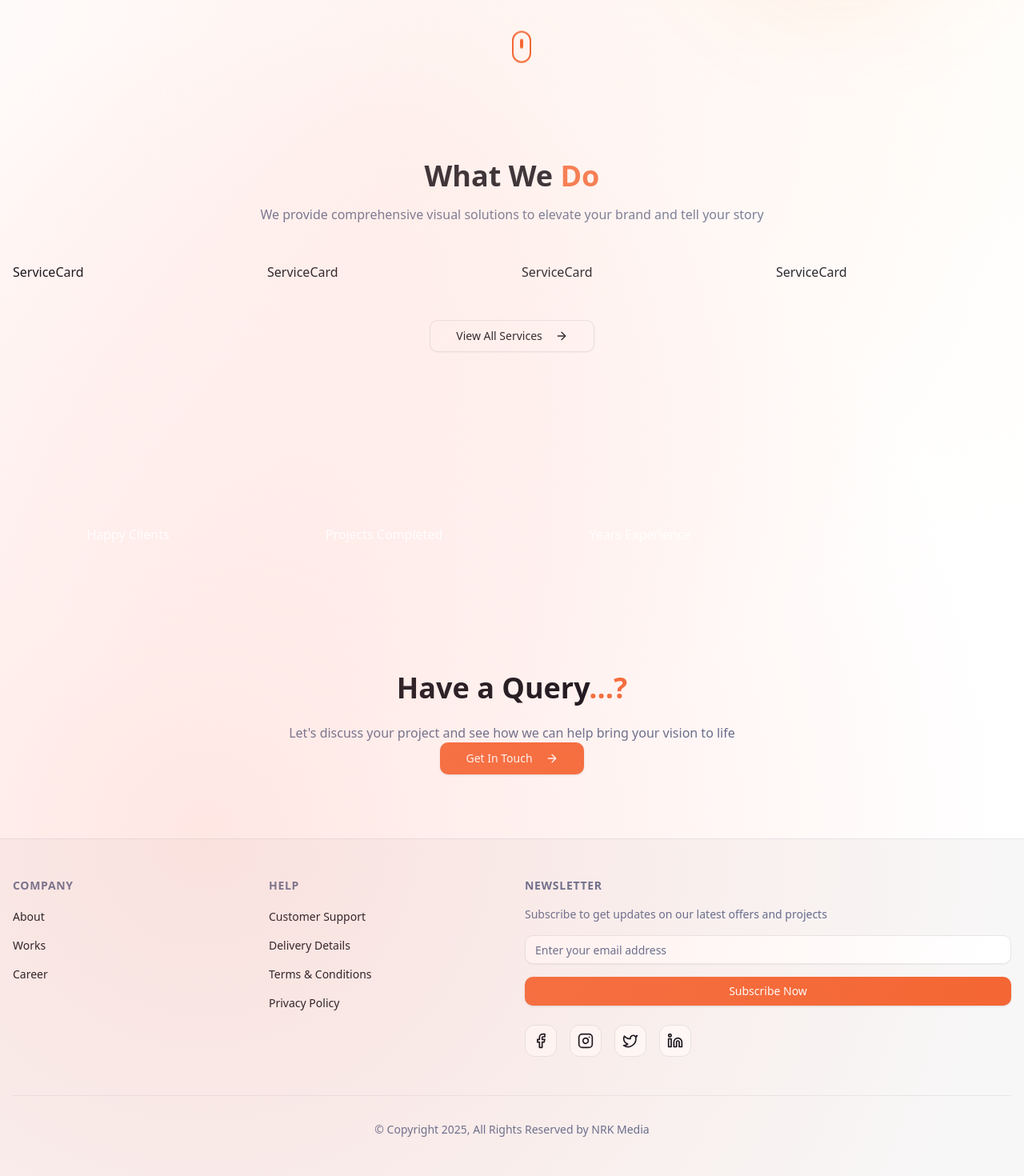
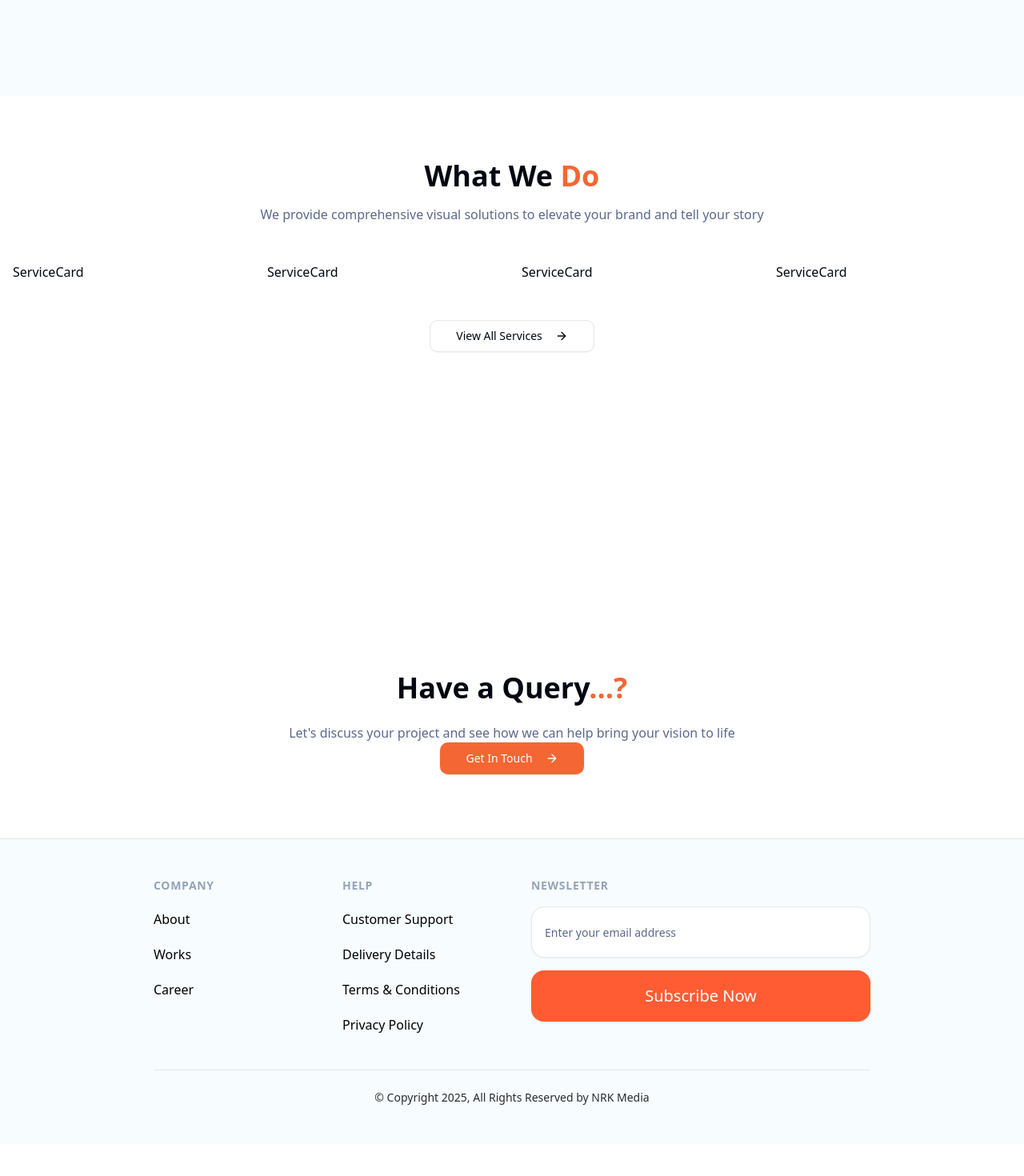
Before and after one commit to Shantanupokale/nrk-media-frontend, a React (Vite) app: page / in a window 1280 px wide. Shown: the part 680-2150 px from the top of the page at 80% size. After the commit the page ends 2110 px from the top, so only its background shows below. Built offline with nearby package versions, Linux system fonts and the light colour scheme.

Commit message:
Refactor Footer and HeroSection components: update styling, remove unused social links, and enhance layout

```diff
--- a/src/components/Footer.jsx
+++ b/src/components/Footer.jsx
@@ -33,28 +33,22 @@ const Footer = () => {
     { href: "/privacy", label: "Privacy Policy" },
   ];
 
-  const socialLinks = [
-    { icon: Facebook, href: "#", label: "Facebook" },
-    { icon: Instagram, href: "#", label: "Instagram" },
-    { icon: Twitter, href: "#", label: "Twitter" },
-    { icon: Linkedin, href: "#", label: "LinkedIn" },
-  ];
-
   return (
-    <footer className="bg-muted/50 border-t border-border">
-      <div className="container mx-auto px-4 py-12">
-        <div className="grid grid-cols-1 md:grid-cols-4 gap-8">
+    <footer className="bg-[#F7FCFE] border-t border-border flex justify-center">
+      <div className="w-[75vw] px-8 py-12">
+        {/* Grid Layout */}
+        <div className="grid grid-cols-12 gap-12 items-start">
           {/* Company Links */}
-          <div>
-            <h3 className="text-sm font-semibold text-muted-foreground uppercase tracking-wider mb-4">
+          <div className="col-span-3">
+            <h3 className="text-sm font-semibold text-[#94A3B8] uppercase tracking-wider mb-4">
               Company
             </h3>
             <ul className="space-y-3">
               {companyLinks.map((link) => (
-                <li key={link.href}>
+                <li key={link.href} className="py-1">
                   <Link
                     to={link.href}
-                    className="text-sm text-foreground hover:text-primary transition-colors"
+                    className="text-base text-black hover:text-[#FF5C33] transition-colors"
                   >
                     {link.label}
                   </Link>
@@ -64,16 +58,16 @@ const Footer = () => {
           </div>
 
           {/* Help Links */}
-          <div>
-            <h3 className="text-sm font-semibold text-muted-foreground uppercase tracking-wider mb-4">
+          <div className="col-span-3">
+            <h3 className="text-sm font-semibold text-[#94A3B8] uppercase tracking-wider mb-4">
               Help
             </h3>
             <ul className="space-y-3">
               {helpLinks.map((link) => (
-                <li key={link.href}>
+                <li key={link.href} className="py-1">
                   <Link
                     to={link.href}
-                    className="text-sm text-foreground hover:text-primary transition-colors"
+                    className="text-base text-black hover:text-[#FF5C33] transition-colors "
                   >
                     {link.label}
                   </Link>
@@ -82,48 +76,38 @@ const Footer = () => {
             </ul>
           </div>
 
-          {/* Newsletter */}
-          <div className="md:col-span-2">
-            <h3 className="text-sm font-semibold text-muted-foreground uppercase tracking-wider mb-4">
+          {/* Newsletter - wider */}
+          <div className="col-span-6">
+            <h3 className="text-sm font-semibold text-[#94A3B8] uppercase tracking-wider mb-4">
               Newsletter
             </h3>
-            <p className="text-sm text-muted-foreground mb-4">
-              Subscribe to get updates on our latest offers and projects
-            </p>
-            <form onSubmit={handleNewsletterSubmit} className="space-y-4">
+            <form
+              onSubmit={handleNewsletterSubmit}
+              className="flex flex-col gap-4"
+            >
               <Input
                 type="email"
                 placeholder="Enter your email address"
                 value={email}
                 onChange={(e) => setEmail(e.target.value)}
-                className="bg-background"
+                className="bg-white border border-[#E2E8F0] rounded-2xl h-16 px-4 w-full"
                 required
               />
-              <Button type="submit" variant="default" className="w-full">
+              <Button
+                type="submit"
+                className="h-16 rounded-2xl bg-[#FF5C33] text-white text-xl font-thin hover:bg-[#e14e28] w-full"
+              >
                 Subscribe Now
               </Button>
             </form>
-
-            {/* Social Links */}
-            <div className="flex gap-4 mt-6">
-              {socialLinks.map((social) => (
-                <a
-                  key={social.label}
-                  href={social.href}
-                  aria-label={social.label}
-                  className="w-10 h-10 rounded-lg bg-background border border-border flex items-center justify-center hover:bg-primary hover:border-primary hover:text-primary-foreground transition-all"
-                >
-                  <social.icon className="w-5 h-5" />
-                </a>
-              ))}
-            </div>
           </div>
         </div>
 
         {/* Copyright */}
-        <div className="mt-12 pt-8 border-t border-border text-center">
-          <p className="text-sm text-muted-foreground">
-            © Copyright {new Date().getFullYear()}, All Rights Reserved by NRK Media
+        <div className="mt-10 pt-6 border-t border-[#E2E8F0] text-center">
+          <p className="text-sm font-medium text-[#2a2a2a]">
+            © Copyright {new Date().getFullYear()}, All Rights Reserved by NRK
+            Media
           </p>
         </div>
       </div>
--- a/src/components/HeroSection.jsx
+++ b/src/components/HeroSection.jsx
@@ -4,13 +4,7 @@ import { ArrowRight, Sparkles } from "lucide-react";
 
 const HeroSection = () => {
   return (
-    <section className="relative min-h-screen flex items-center justify-center overflow-hidden bg-gradient-hero">
-      {/* Background Pattern */}
-      <div className="absolute inset-0 bg-grid-pattern opacity-5"></div>
-
-      {/* Animated Circles */}
-      <div className="absolute top-20 left-10 w-72 h-72 bg-primary/10 rounded-full blur-3xl animate-pulse"></div>
-      <div className="absolute bottom-20 right-10 w-96 h-96 bg-accent/10 rounded-full blur-3xl animate-pulse delay-1000"></div>
+    <section className="relative min-h-screen flex items-center justify-center overflow-hidden bg-[#F7FCFE] ">
 
       <div className="container mx-auto px-4 py-20 relative z-10">
         <div className="grid lg:grid-cols-2 gap-12 items-center">
@@ -84,22 +78,14 @@ const HeroSection = () => {
                 <rect x="8" y="-5" width="8" height="5" fill="none" stroke="hsl(var(--primary))" strokeWidth="1"/>
               </g>
 
-              {/* Decorative Elements */}
-              <circle cx="50" cy="50" r="3" fill="hsl(var(--primary))" opacity="0.5" className="animate-pulse"/>
-              <circle cx="450" cy="80" r="3" fill="hsl(var(--primary))" opacity="0.5" className="animate-pulse delay-500"/>
-              <circle cx="80" cy="350" r="3" fill="hsl(var(--primary))" opacity="0.5" className="animate-pulse delay-1000"/>
-              <circle cx="420" cy="320" r="3" fill="hsl(var(--primary))" opacity="0.5" className="animate-pulse delay-1500"/>
+
             </svg>
           </div>
         </div>
       </div>
 
       {/* Scroll Indicator */}
-      <div className="absolute bottom-8 left-1/2 transform -translate-x-1/2 animate-bounce">
-        <div className="w-6 h-10 border-2 border-primary rounded-full flex justify-center">
-          <div className="w-1 h-3 bg-primary rounded-full mt-2"></div>
-        </div>
-      </div>
+
     </section>
   );
 };
--- a/src/main.jsx
+++ b/src/main.jsx
@@ -1,23 +1,14 @@
-import { StrictMode } from 'react'
-import { createRoot } from 'react-dom/client'
-import './index.css'
-import App from './App.jsx'
+import { StrictMode } from "react";
+import { createRoot } from "react-dom/client";
+import "./index.css";
+import App from "./App.jsx";
 
-createRoot(document.getElementById('root')).render(
+createRoot(document.getElementById("root")).render(
   <StrictMode>
 
 
-  <div className="min-h-screen w-full bg-[#fef9f7] relative">
+  <div className="min-h-screen w-full bg-[#F7FCFE] relative">
   {/* Warm Soft Coral & Cream */}
-  <div
-    className="absolute inset-0 z-0"
-    style={{
-      backgroundImage: `
-        radial-gradient(circle at 20% 80%, rgba(255, 160, 146, 0.25) 0%, transparent 50%),
-        radial-gradient(circle at 80% 20%, rgba(255, 244, 228, 0.3) 0%, transparent 50%),
-        radial-gradient(circle at 40% 40%, rgba(255, 160, 146, 0.15) 0%, transparent 50%)`,
-    }}
-  />
 
 
        <App />
```
